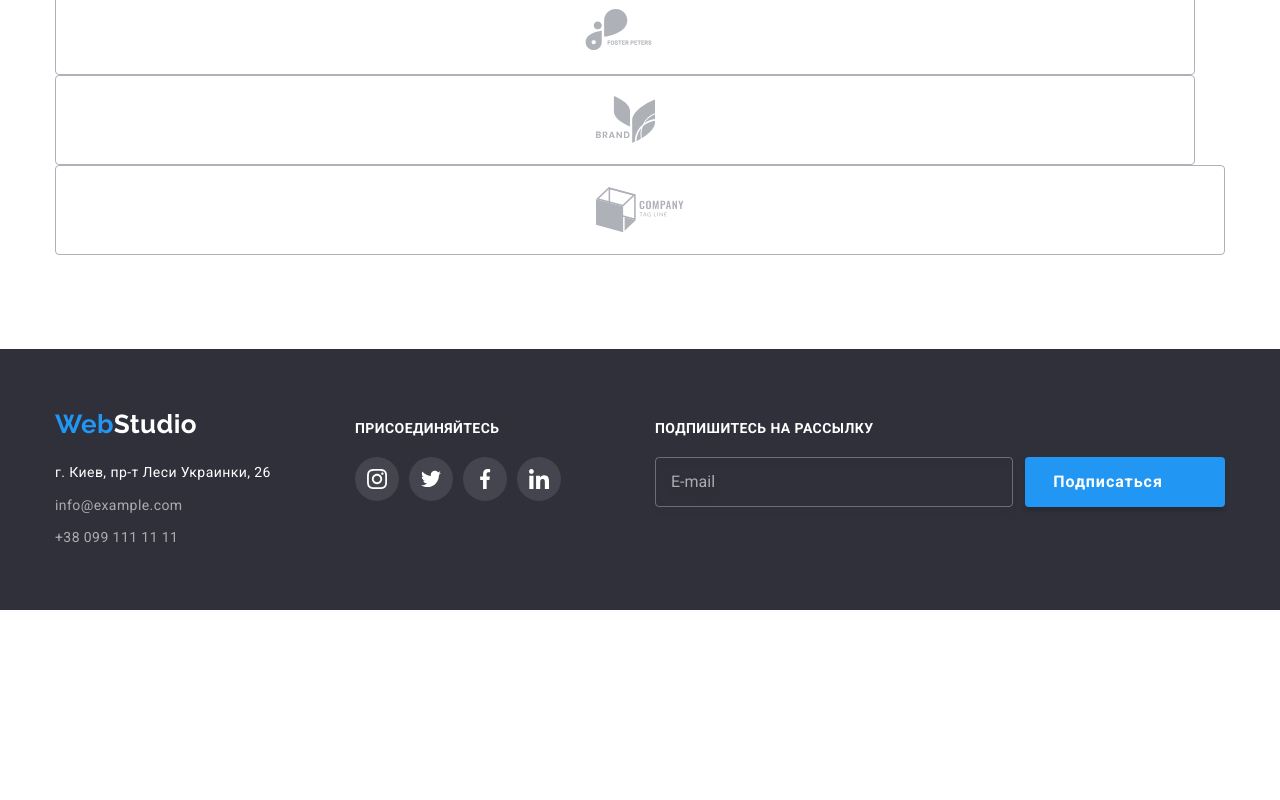
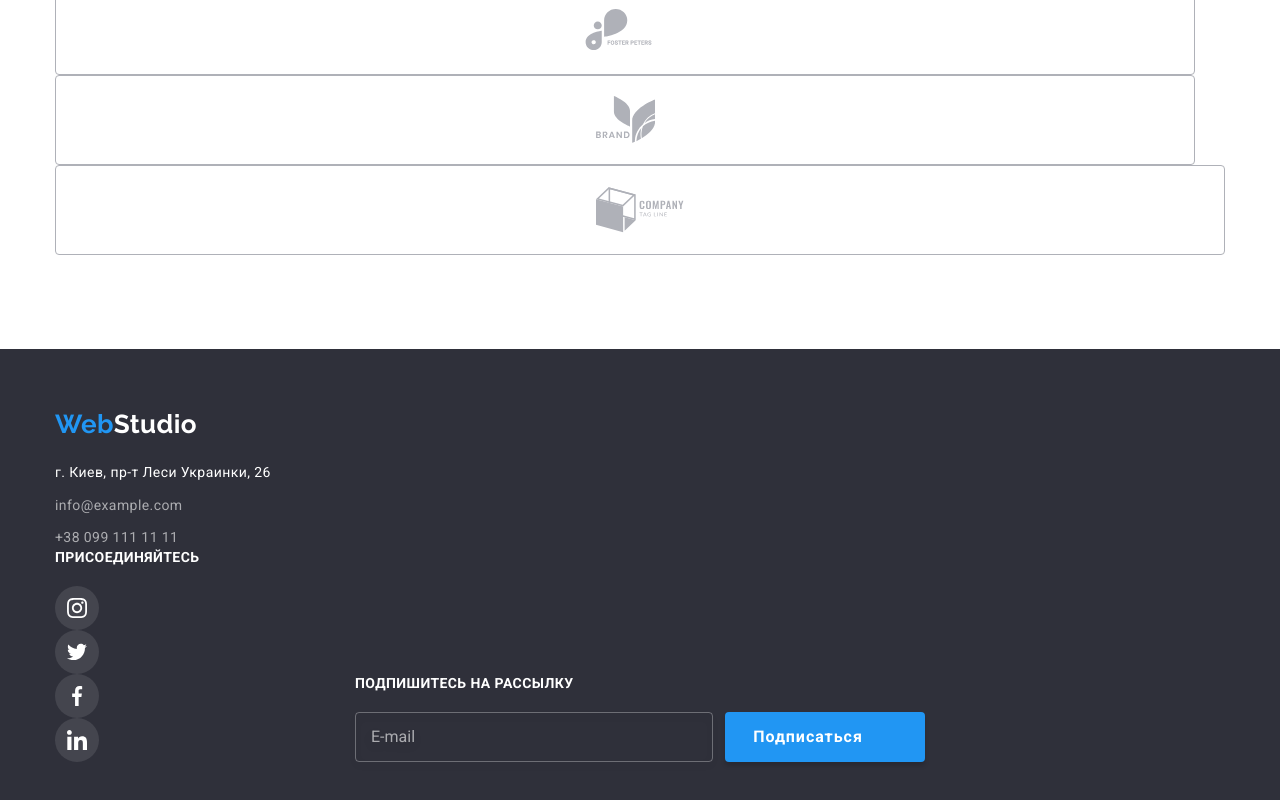
Before and after one commit to vitaliilatka/goit-markup-hw-08, a plain HTML site: page index.html in a window 1280 px wide. Shown: the part 3832-4632 px from the top of the page. Before the commit the page ends 4442 px from the top, so only its background shows below. Drawn offline with Linux system fonts and the light colour scheme; files whose address does not match are found by name.

Commit message:
made footer studio

```diff
--- a/index.html
+++ b/index.html
@@ -502,7 +502,8 @@
         </main>
         <!--Footer-->
         <footer class="footer">
-            <div class="container flex flex--baseline">
+            <div class="container flex flex--desktop">
+                <div class="flex-tablet">
                     <div class="footer-address">
                         <a class="link logo logo--white" href="./index.html">
                             <span class="logo--accent">Web</span>Studio
@@ -517,7 +518,7 @@
                     </div>
                     <div class="footer-networks">
                         <strong class="footer-networks__text">присоединяйтесь</strong>
-                    <ul class="list flex network-list">
+                        <ul class="list network-list">
                             <li class="network-list__item">
                                 <a href="#" class="link network-list__link network-list__link--dark" aria-label="Instagram">
                                     <svg class="network-list__icon">
@@ -548,6 +549,7 @@
                             </li>
                         </ul>
                     </div>
+                </div>
                 <form class="flex footer-subscribe" autocomplete="off">
                     <label class="footer-subscribe__label">
                             Подпишитесь на рассылку
@@ -558,7 +560,7 @@
                             placeholder="E-mail"
                         />
                     </label>
-                    <button type="submit" class="button-primary button-primary--flex">
+                    <button type="submit" class="button-primary button-primary--flex button-primary--centered">
                         Подписаться
                         <svg class="footer-subscribe__icon" width="24" height="24">
                             <use href="./images/svg/sprite.svg#icon-subscribe"></use>
@@ -569,7 +571,7 @@
         </footer>
         <div class="backdrop backdrop--hidden" data-modal>
             <div class="modal">
-                <button class="button-close" data-modal-close>
+                <button type="button" class="button-close" data-modal-close>
                     <svg width="11" height="11">
                         <use href="./images/svg/sprite.svg#icon-close-modal"></use>
                     </svg>
@@ -638,10 +640,11 @@
                             <a href="#" class="form-data__policy-label--accent">Условия договора</a>
                         </label>
                     </div>
-                    <button type="submit" class="button-primary button-primary--modal">Отправить</button>
+                    <button type="submit" class="button-primary button-primary--modal--centered">Отправить</button>
                 </form>
             </div>
         </div>
         <script src="./js/modal.js"></script>
+        <script src="./js/burger.js"></script>
     </body>
 </html>
```
Lines whose indentation alone changed are shown as unchanged.
